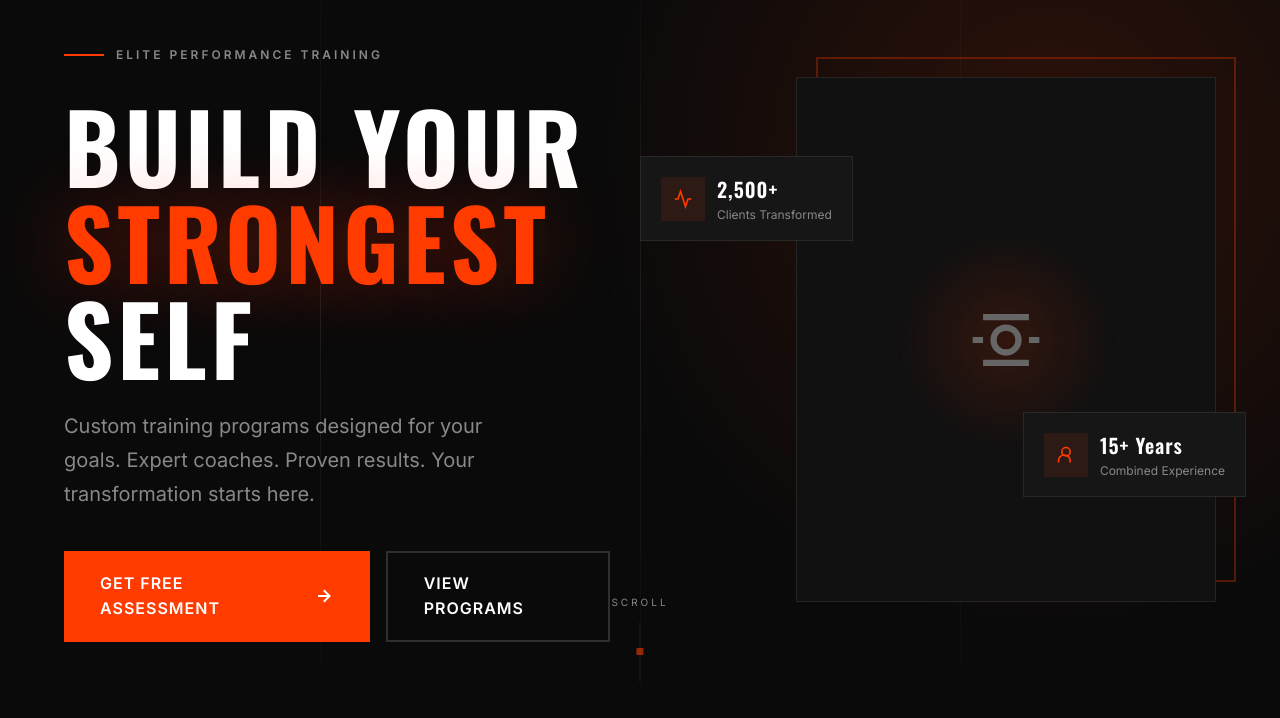
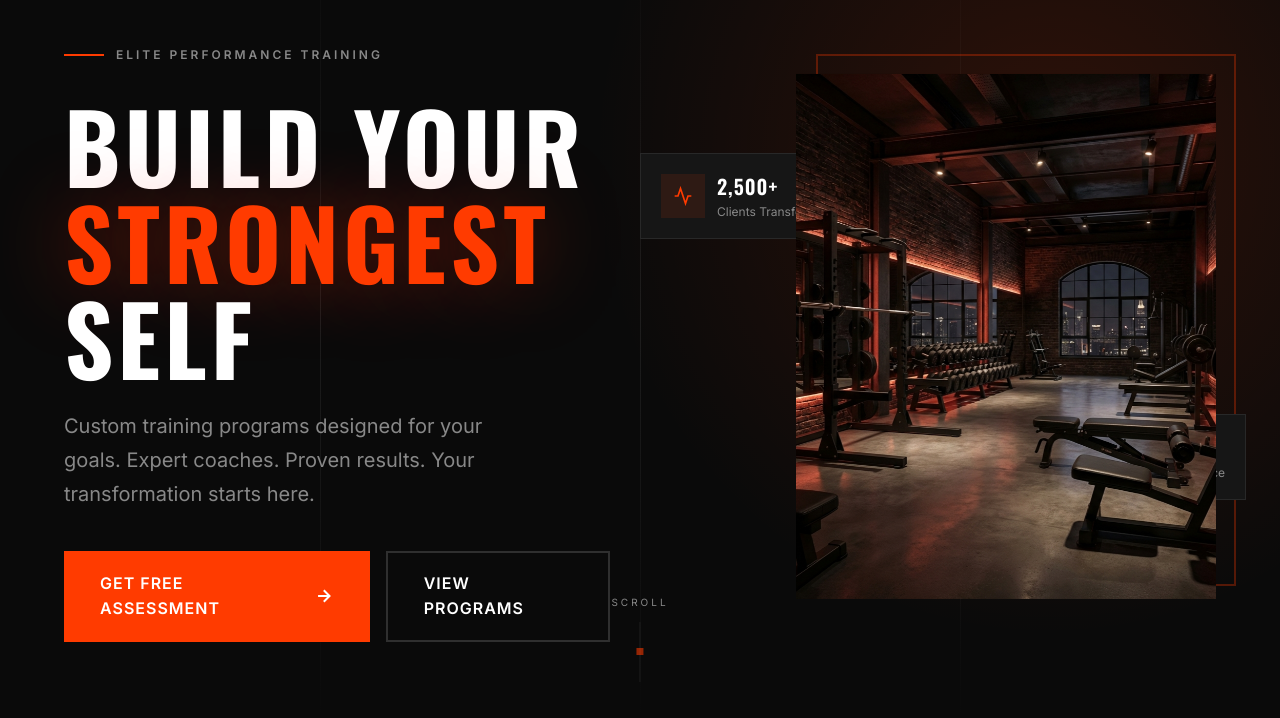
Before and after one commit to Max-Edition/landing-fitness, a plain HTML site: page index.html in a window 1280 px wide. Shown: the part 82-800 px from the top of the page. Drawn offline with nearby package versions, Linux system fonts and the light colour scheme.

Commit message:
Add premium gym hero image

```diff
--- a/index.html
+++ b/index.html
@@ -91,13 +91,7 @@
             <div class="hero-visual">
                 <div class="visual-frame">
                     <div class="frame-accent"></div>
-                    <div class="visual-placeholder">
-                        <div class="placeholder-pulse"></div>
-                        <svg class="placeholder-icon" viewBox="0 0 24 24" fill="none" stroke="currentColor"
-                            stroke-width="1.5">
-                            <path d="M6.5 6.5h11M6.5 17.5h11M4 12h2.5M17.5 12H20M9 12a3 3 0 106 0 3 3 0 00-6 0z" />
-                        </svg>
-                    </div>
+                    <img src="img/hero-gym.png" alt="Premium Gym Interior" class="hero-image">
                 </div>
 
                 <!-- Floating Stats -->
--- a/style.css
+++ b/style.css
@@ -1391,3 +1391,11 @@ body {
     height: auto;
     border-radius: var(--radius-md);
 }
+
+.hero-image {
+    width: 100%;
+    height: 100%;
+    object-fit: cover;
+    position: relative;
+    z-index: 1;
+}
```
Also changed, not shown: img/hero-gym.png (added).
